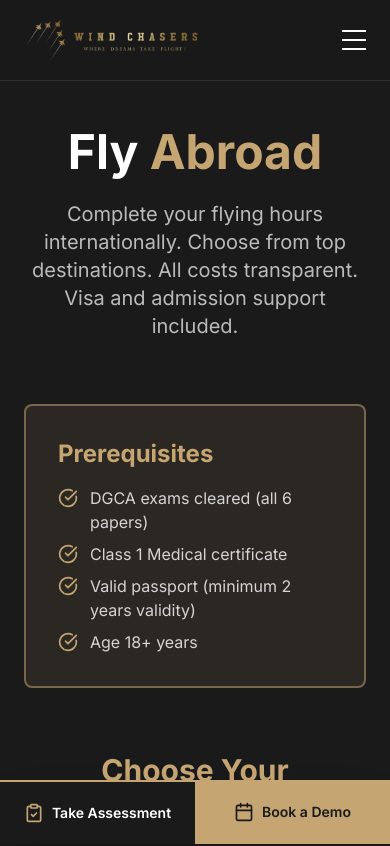
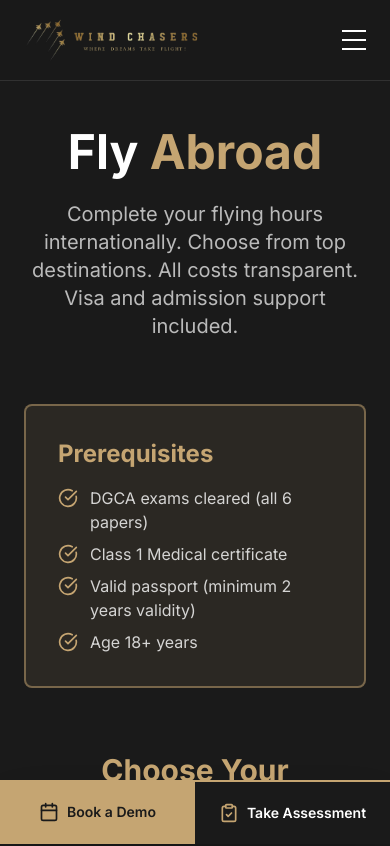
Before and after one commit to bconclub/windchasers, a Next.js app: page /international in a window 390 px wide. Shown: the top 846 px of the page. Built offline with nearby package versions, Linux system fonts and the light colour scheme.

Commit message:
Swap button order on mobile: Book a Demo on left, Take Assessment on right

```diff
--- a/components/FloatingActionButtons.tsx
+++ b/components/FloatingActionButtons.tsx
@@ -77,18 +77,18 @@ export default function FloatingActionButtons() {
             className="md:hidden fixed bottom-0 left-0 right-0 z-50 flex shadow-2xl"
           >
             <Link
+              href="/demo"
+              className="flex-1 bg-gold text-dark h-16 flex items-center justify-center gap-2 font-semibold active:bg-gold/90 transition-colors"
+            >
+              <Calendar className="w-5 h-5" />
+              <span className="text-sm">Book a Demo</span>
+            </Link>
+            <Link
               href="/assessment"
               className="flex-1 bg-dark border-t-2 border-gold h-16 flex items-center justify-center gap-2 text-white font-semibold active:bg-accent-dark transition-colors"
             >
               <ClipboardCheck className="w-5 h-5 text-gold" />
               <span className="text-sm">Take Assessment</span>
-            </Link>
-            <Link
-              href="/demo"
-              className="flex-1 bg-gold text-dark h-16 flex items-center justify-center gap-2 font-semibold active:bg-gold/90 transition-colors"
-            >
-              <Calendar className="w-5 h-5" />
-              <span className="text-sm">Book a Demo</span>
             </Link>
           </motion.div>
         </>
```
